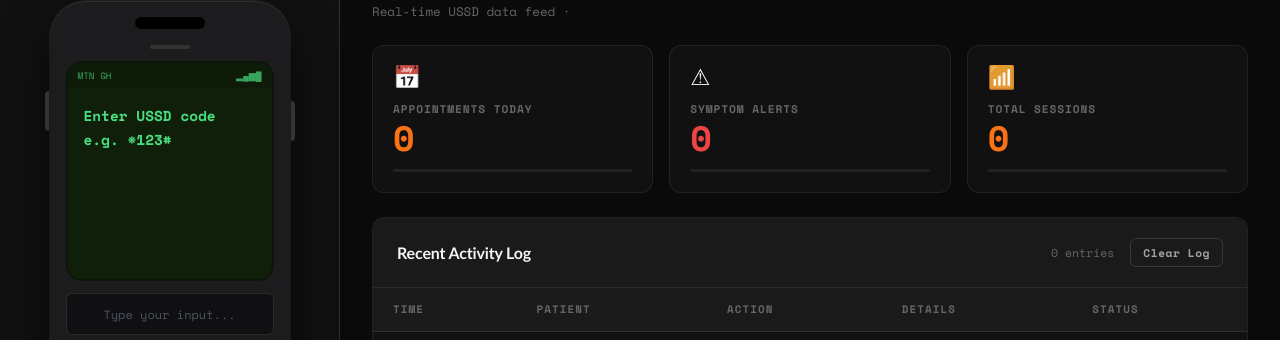
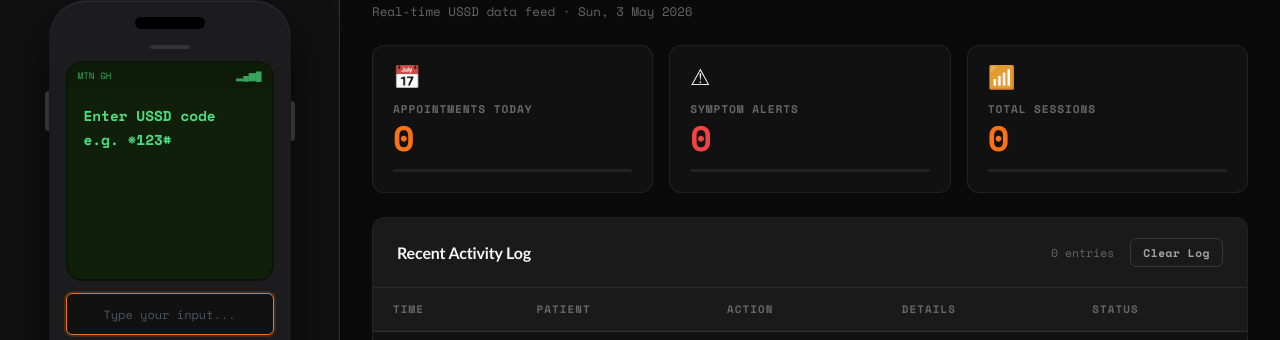
Before and after one commit to callyjoe/healthcare-ussd-dashboard, a plain HTML site: page index.html in a window 1280 px wide. Shown: the part 128-468 px from the top of the page. Drawn offline with nearby package versions, Linux system fonts and the light colour scheme.

Commit message:
Replace Ussd.js script with script.js

```diff
--- a/index.html
+++ b/index.html
@@ -140,6 +140,6 @@
         </main>
     </div>
 
-    <script src="Ussd.js"></script>
+    <script src="script.js"></script>
 </body>
 </html>
```
